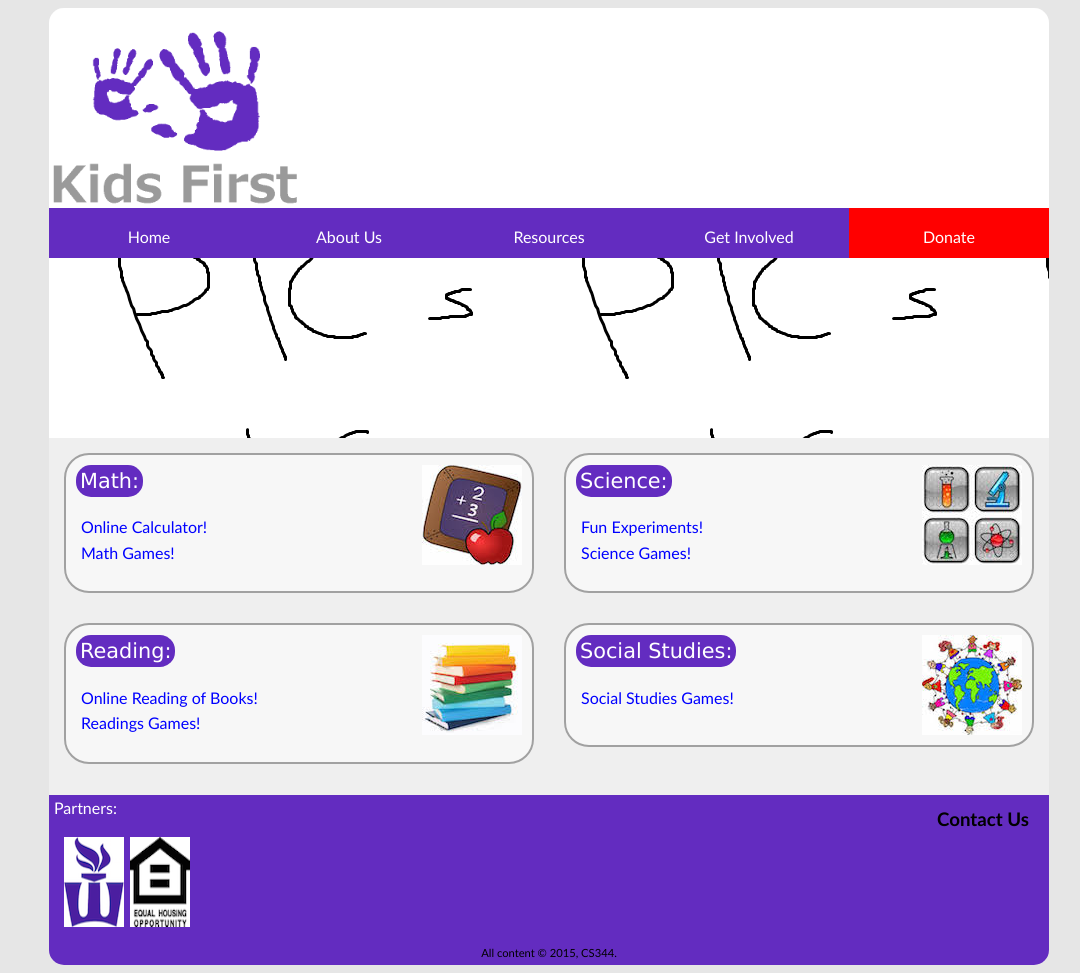
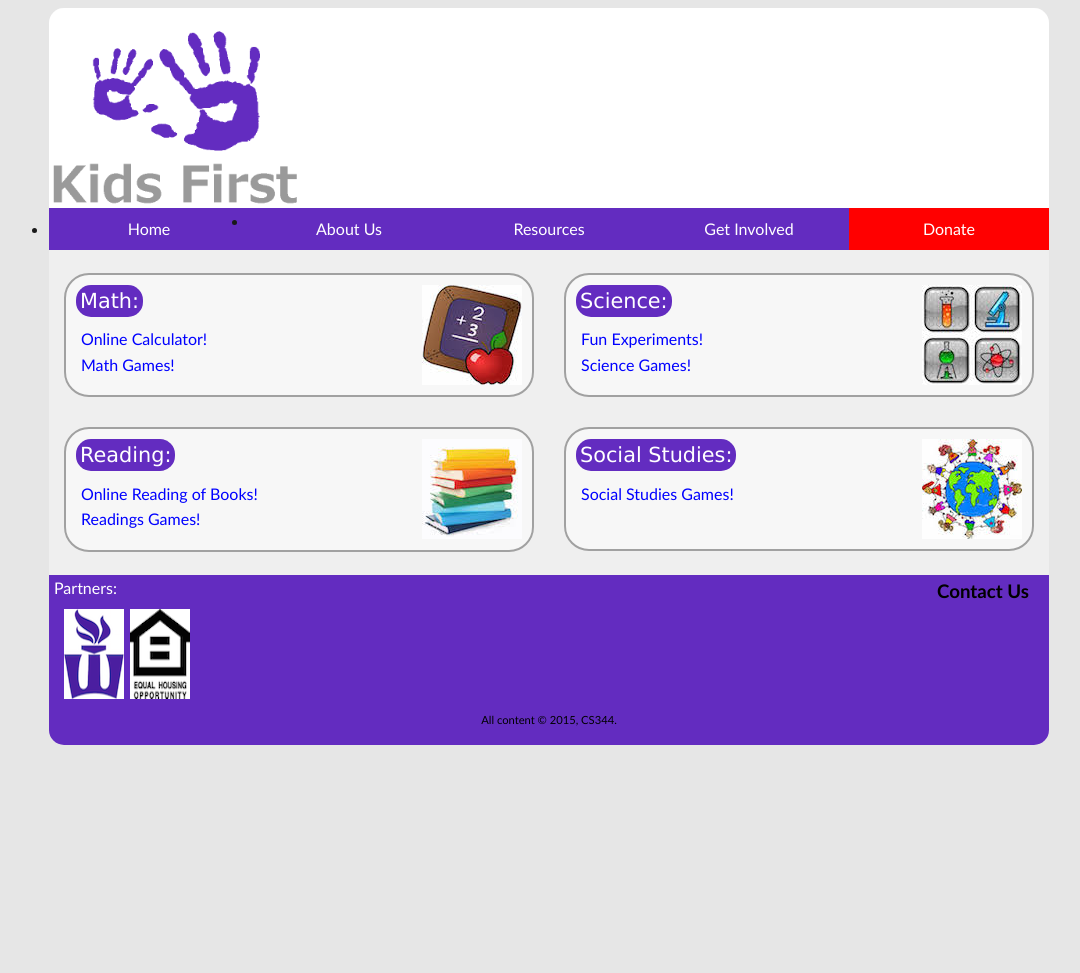
Before and after one commit to SDavis13/Team5-CS344-Project, a PHP site: page /kids.php in a window 1280 px wide. Shown: the whole page, without its empty margins (91-1171 px from the left). After the commit the page ends 745 px from the top, so only its background shows below. Run offline with PHP 8.4, Linux system fonts and the light colour scheme; some libraries are stand-ins or nearby versions.

Commit message:
fixed menu for use without filler
also replaced index.php since it was missing.

```diff
--- a/draft/animated-menu.js
+++ b/draft/animated-menu.js
@@ -1,23 +1,21 @@
 $(document).ready(function(){
-
-
 	//Remove outline from links
 	$("a").click(function(){
 		$(this).blur();
 	});
 	//When mouse rolls over
-	$("li").mouseover(function(){
-		$(this).stop().animate({height:'50px'},{queue:false, duration:600, easing: 'easeOutBounce'})
+	$(".extend").mouseover(function(){
+		$(this).stop().animate({height:'2.6em'},{queue:false, duration:600, easing: 'easeOutBounce'})
 	});
 	$(".extend2").mouseover(function(){
-		$(this).stop().animate({height:'175px'},{queue:false, duration:600, easing: 'easeOutBounce'})
+		$(this).stop().animate({height:'7em'},{queue:false, duration:600, easing: 'easeOutBounce'})
 	});
 	$(".extend3").mouseover(function(){
-		$(this).stop().animate({height:'230px'},{queue:false, duration:600, easing: 'easeOutBounce'})
+		$(this).stop().animate({height:'9em'},{queue:false, duration:600, easing: 'easeOutBounce'})
 	});
 
 	//When mouse is removed
-	$("li").mouseout(function(){
-		$(this).stop().animate({height:'50px'},{queue:false, duration:600, easing: 'easeOutBounce'})
+	$(".extend").mouseout(function(){
+		$(this).stop().animate({height:'2.6em'},{queue:false, duration:600, easing: 'easeOutBounce'})
 	});
 });
--- a/draft/header.php
+++ b/draft/header.php
@@ -7,27 +7,31 @@
 		<li class="orange">
 			<p><a href="index.php">Home</a></p>
 		</li>
-		<li class="extend2" class="orange">
+		<li class="orange">
+			<div class="extend extend2">
 				<p class="whitetxt">About Us</p>
 				<p class="subtext"><a href="history.php">History</a></p>
 				<p class="subtext"><a href="centerRules.php">Center Rules</a></p>
+			</div>
 		</li>
-		<li class="extend3" class="orange">
+		<li class="orange">
+			<div class="extend extend3">
 				<p class="whitetxt">Resources</p>
 				<p class="subtext"><a href="kids.php">Kids</a></p>
 				<p class="subtext"><a href="parents.php">Parents</a></p>
 				<p class="subtext"><a href="students.php">WSU Students</a></p>
+			</div>
 		</li>
-		<li class="extend3" class="orange">
+		<li class="orange">
+			<div class="extend extend3">
 				<p class="whitetxt" >Get Involved</p>
 				<p class="subtext"><a href="volunteer.php">Volunteering</a></p>
 				<p class="subtext"><a href="supportus.php">Support Us</a></p>
 				<p class="subtext"><a href="feedback.php">Feedback</a></p>
+			</div>
 		</li>
 		<li class="donate">
 			<p><a href="#">Donate</a></p>
 		</li>
 	</ul>
 </nav>
-<div id="filler">
-</div>
--- a/draft/style.css
+++ b/draft/style.css
@@ -1,3 +1,8 @@
+/*@media only (max-width: 400px){
+	.extend{
+
+	}
+}*/
 body{
 	Color: #352A14;
 	font-family: Verdana;
@@ -20,17 +25,31 @@ header{
 	width: 250px;
 }
 /*nav */
+nav{
+	width: 100%;
+	height: 50px;
+}
 ul{
 	margin:0;
 	padding:0;
+	text-decoration:none;
 }
 li{
 	width:20%;
-	height:50px;
 	float:left;
 	color:#191919;
 	text-align:center;
+	text-decoration:none;
+	position: relative;
+}
+.extend{
+	background:#632CC0;
+	position: absolute;
+	width: 100%;
 	overflow:hidden;
+	z-index: 20;
+	height: 2.6em;
+	text-decoration:none;
 }
 a{
 	color:#FFF;
@@ -41,16 +60,11 @@ a{
 }
 p{
 	padding:0px 5px;
+	margin-top: 0.5em;
+	margin-bottom: 0.5em;
 }
 .subtext{
-	padding-top:15px;
-}
-/*Menu Color Classes*/
-.extend2{
-	background:#632CC0;
-}
-.extend3{
-	background:#632CC0;
+	top:2em;
 }
 .orange{
 	background:#632CC0;
```
Also changed, not shown: draft/index.php (added, +38 -0 lines). Lines whose indentation alone changed are shown as unchanged.
